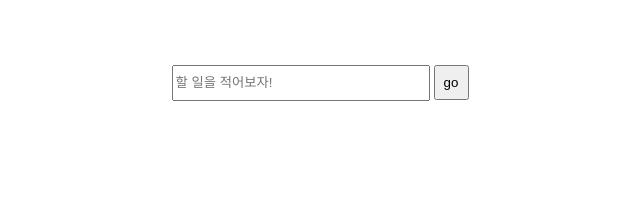
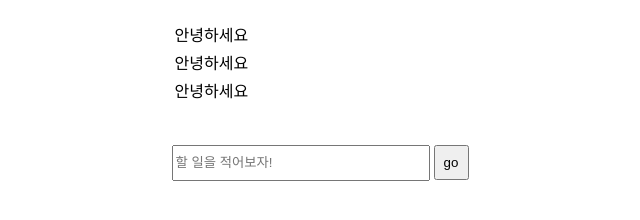
Before and after one commit to sinsujung/to-do-list, a plain HTML site: page index.html in a window 1280 px wide. Shown: the part 78-298 px from the top of the page, without its empty margins (320-960 px from the left). Drawn offline with Linux system fonts and the light colour scheme.

Commit message:
[2025.09.09]

```diff
--- a/index.html
+++ b/index.html
@@ -11,15 +11,17 @@
         <div class="todo_header">
             <h1 id="todayTodo"></h1>
             <table>
-                <thead>
+                    <tr class="loop-tr">
+                        <td>안녕하세요</td>
+                    </tr>
                     <tr>
-                        <td>
-                            <th></th>
-                        </td>
+                        <td>안녕하세요</td>
                     </tr>
-                </thead>
+                    <tr>
+                        <td>안녕하세요</td>
+                    </tr>
             </table>
-            <input class="input-box" placeholder="할 일을 적어보자!"> <button class="add-button" onclick="todoAdd()">go</button></div>
+            <input class="input-box" placeholder="할 일을 적어보자!"/> <button class="add-button">go</button>
         </div>
     </div>
     <script src="/src/js/main.js"></script>
--- a/src/js/main.js
+++ b/src/js/main.js
@@ -14,4 +14,10 @@ const getDate = new Date();
 const  today = getDate.toLocaleDateString();
 
 const headerName = document.getElementById("todayTodo");
+
 headerName.textContent = `${today} 할 일`;
+
+// 이벤트
+document.querySelector('.add-button').addEventListener('click', function() {
+    document.createElement('loop-tr');
+});
```
